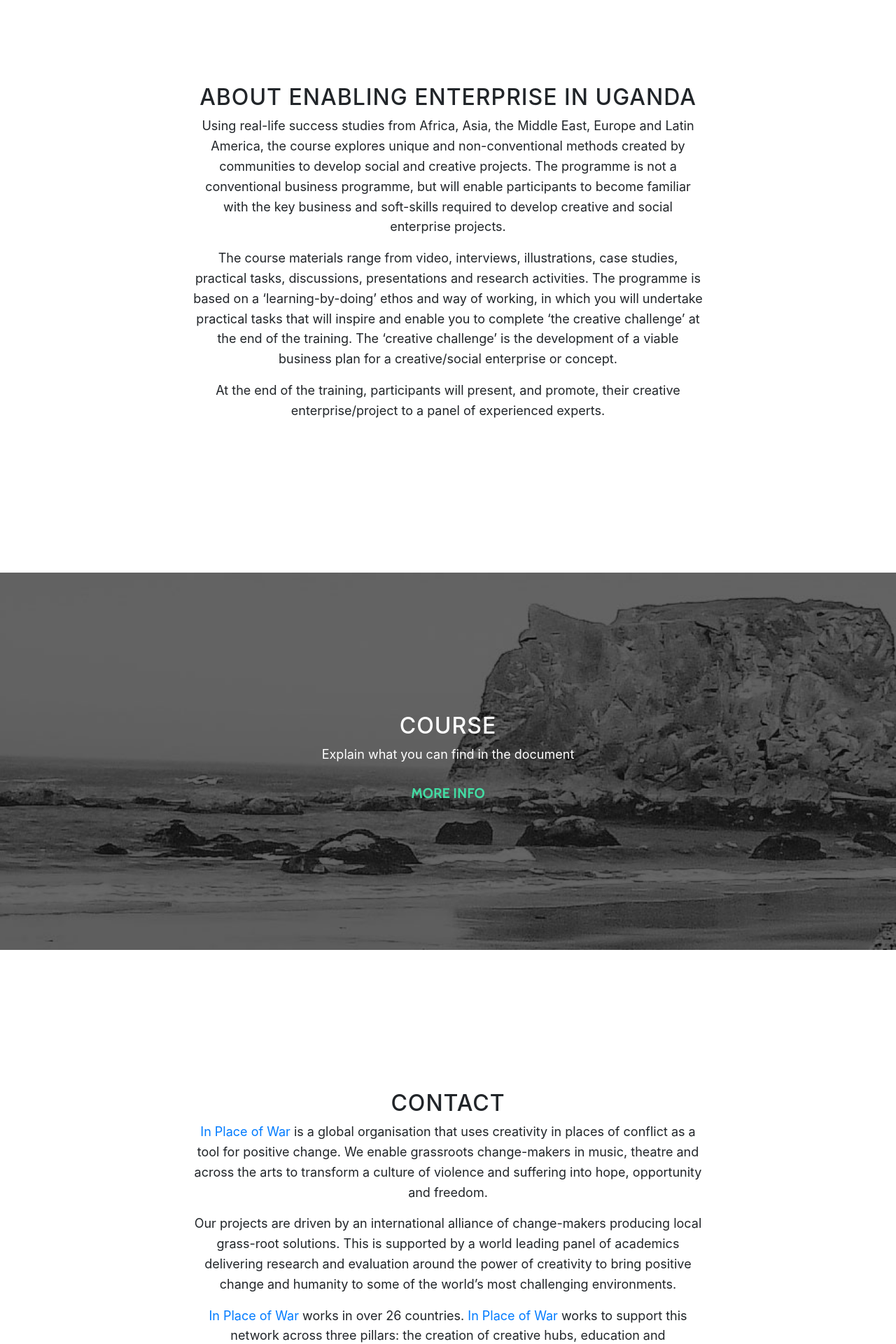
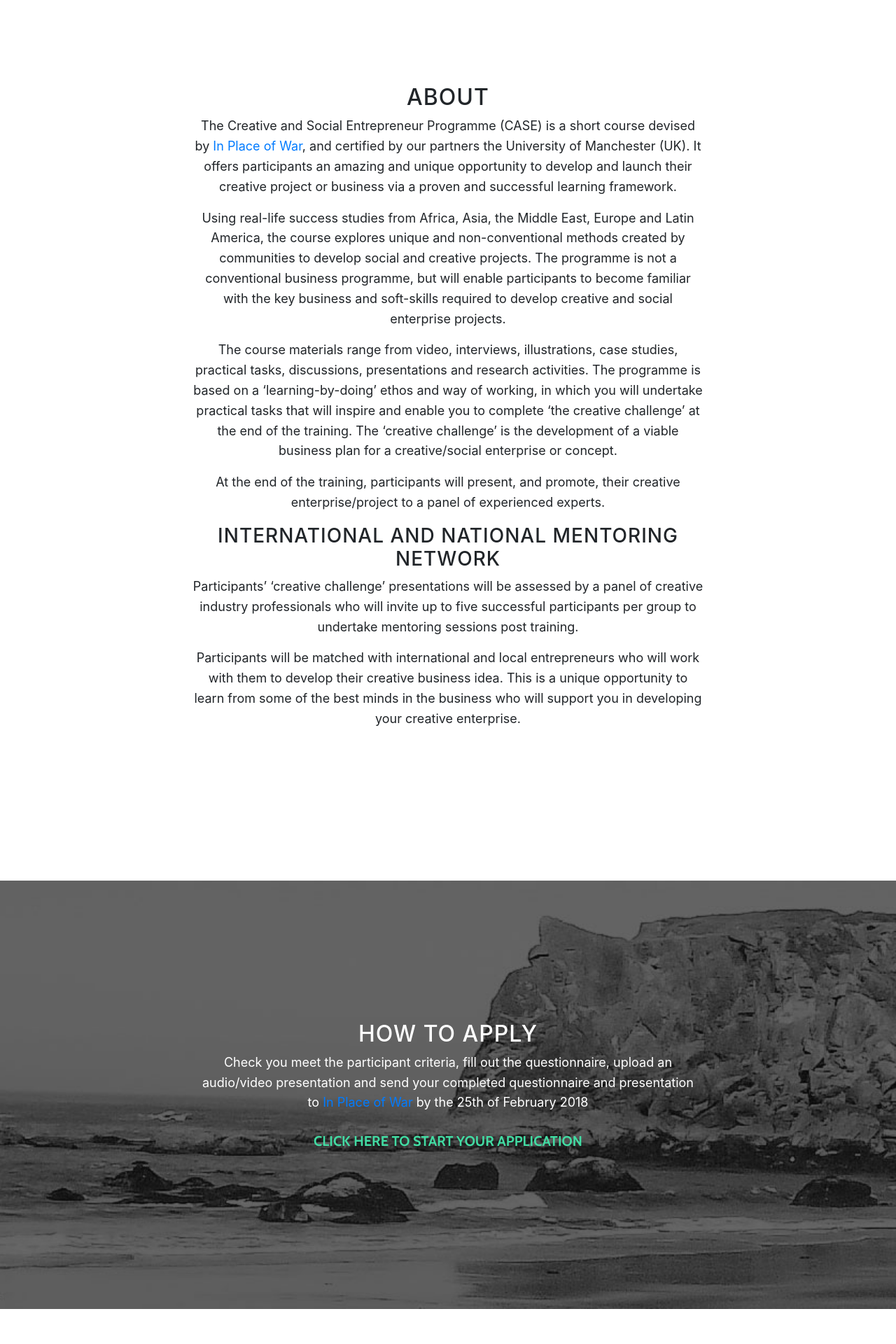
Before and after one commit to inplaceofwar/enabling-enterprise-in-uganda, a website with bundled scripts: page enabling-enterprise-in-uganda/index.html in a window 1280 px wide. Shown: the part 880-2800 px from the top of the page at 70% size. Built offline with nearby package versions, Linux system fonts and the light colour scheme.

Commit message:
Restructure the content

```diff
--- a/enabling-enterprise-in-uganda/index.html
+++ b/enabling-enterprise-in-uganda/index.html
@@ -28,7 +28,7 @@
     <!-- Navigation -->
     <nav class="navbar navbar-expand-lg navbar-light fixed-top" id="mainNav">
       <div class="container">
-        <!-- <a class="navbar-brand js-scroll-trigger" href="#page-top">Start Bootstrap</a> -->
+        <a class="navbar-brand js-scroll-trigger" href="#page-top">In Place of War</a>
         <button class="navbar-toggler navbar-toggler-right" type="button" data-toggle="collapse" data-target="#navbarResponsive" aria-controls="navbarResponsive" aria-expanded="false" aria-label="Toggle navigation">
           Menu
           <i class="fa fa-bars"></i>
@@ -39,7 +39,7 @@
               <a class="nav-link js-scroll-trigger" href="#about">About</a>
             </li>
             <li class="nav-item">
-              <a class="nav-link js-scroll-trigger" href="#download">Course</a>
+              <a class="nav-link js-scroll-trigger" href="#apply">How to apply</a>
             </li>
             <li class="nav-item">
               <a class="nav-link js-scroll-trigger" href="#contact">Contact</a>
@@ -56,7 +56,7 @@
           <div class="row">
             <div class="col-lg-8 mx-auto">
               <h1 class="brand-heading">Enabling Enterprise in Uganda</h1>
-              <p class="intro-text">The Creative and Social Entrepreneur Programme (CASE) is a short course devised by <a href="https://inplaceofwar.net/">In Place of War</a>, and certified by our partners the University of Manchester (UK). It offers participants an amazing and unique opportunity to develop and launch their creative project or business via a proven and successful learning framework.</p>
+<p class="intro-text">Call for applications- <a href="https://inplaceofwar.net/">In Place of War</a> is launching an innovative certified training programme and mentoring network to support the development of creative and social enterprise in Uganda.</p>
               <a href="#about" class="btn btn-circle js-scroll-trigger">
                 <i class="fa fa-angle-double-down animated"></i>
               </a>
@@ -66,30 +66,38 @@
       </div>
     </header>
 
+
     <!-- About Section -->
     <section id="about" class="content-section text-center">
       <div class="container">
         <div class="row">
           <div class="col-lg-8 mx-auto">
-            <h2>About Enabling Enterprise in Uganda</h2>
-            <p>Using real-life success studies from Africa, Asia, the Middle East, Europe and Latin America, the course explores unique and non-conventional methods created by communities to develop social and creative projects. The programme is not a conventional business programme, but will enable participants to become familiar with the key business and soft-skills required to develop creative and social enterprise projects. </p>
+            <h2>About</h2>
+            <p>The Creative and Social Entrepreneur Programme (CASE) is a short course devised by <a href="https://inplaceofwar.net/">In Place of War</a>, and certified by our partners the University of Manchester (UK). It offers participants an amazing and unique opportunity to develop and launch their creative project or business via a proven and successful learning framework.</p>
+            <p>Using real-life success studies from Africa, Asia, the Middle East, Europe and Latin America, the course explores unique and non-conventional methods created by communities to develop social and creative projects. The programme is not a conventional business programme, but will enable participants to become familiar with the key business and soft-skills required to develop creative and social enterprise projects.</p>
             <p>The course materials range from video, interviews, illustrations, case studies, practical tasks, discussions, presentations and research activities. The programme is based on a ‘learning-by-doing’ ethos and way of working, in which you will undertake practical tasks that will inspire and enable you to complete ‘the creative challenge’ at the end of the training. The ‘creative challenge’ is the development of a viable business plan for a creative/social enterprise or concept.</p>
             <p>At the end of the training, participants will present, and promote, their creative enterprise/project to a panel of experienced experts.</p>
+            <h3>International and national mentoring network</h3>
+            <p>Participants’ ‘creative challenge’ presentations will be assessed by a panel of creative industry professionals who will invite up to five successful participants per group to undertake mentoring sessions post training. </p>
+            <p>Participants will be matched with international and local entrepreneurs who will work with them to develop their creative business idea.  This is a unique opportunity to learn from some of the best minds in the business who will support you in developing your creative enterprise.</p>
           </div>
         </div>
       </div>
     </section>
 
     <!-- Download Section -->
-    <section id="download" class="download-section content-section text-center">
+    <section id="apply" class="download-section content-section text-center">
       <div class="container">
         <div class="col-lg-8 mx-auto">
-          <h2>Course</h2>
-          <p>Explain what you can find in the document</p>
-          <a href="enabling-enterprise-in-uganda.pdf" class="btn btn-default btn-lg">More info</a>
+          <h2>How to apply</h2>
+          <p>Check you meet the participant criteria, fill out the questionnaire, upload an audio/video presentation and send your completed questionnaire and presentation to <a href="https://inplaceofwar.net/">In Place of War</a> by the 25th of February 2018<p>
+
+          <a href="download/how-to-apply.pdf" class="btn btn-default btn-lg">Click here to start your application</a>
         </div>
       </div>
     </section>
+
+
 
     <!-- Contact Section -->
     <section id="contact" class="content-section text-center">
@@ -97,11 +105,7 @@
         <div class="row">
           <div class="col-lg-8 mx-auto">
             <h2>Contact</h2>
-              <p><a href="https://inplaceofwar.net/">In Place of War</a> is a global organisation that uses creativity in places of conflict as a tool for positive change. We enable grassroots change-makers in music, theatre and across the arts to transform a culture of violence and suffering into hope, opportunity and freedom. </p>
-
-              <p>Our projects are driven by an international alliance of change-makers producing local grass-root solutions. This is supported by a world leading panel of academics delivering research and evaluation around the power of creativity to bring positive change and humanity to some of the world’s most challenging environments.</p>
-
-              <p><a href="https://inplaceofwar.net/">In Place of War</a> works in over 26 countries. <a href="https://inplaceofwar.net/">In Place of War</a> works to support this network across three pillars: the creation of creative hubs, education and entrepreneurship and artistic collaboration.</p>
+            <p>If you have any questions about the programme or applicant process, please email <b>teresa at inplaceofwar dot net</b> / <b>daina at inplaceofwar dot net</b></p>
 
             <ul class="list-inline banner-social-buttons">
               <li class="list-inline-item">
--- a/enabling-enterprise-in-uganda/package.json
+++ b/enabling-enterprise-in-uganda/package.json
@@ -29,7 +29,8 @@
         "bootstrap": "4.0.0",
         "font-awesome": "4.7.0",
         "jquery": "3.3.1",
-        "jquery.easing": "^1.4.1"
+        "jquery.easing": "^1.4.1",
+        "popper.js": "^1.12.9"
     },
     "devDependencies": {
         "browser-sync": "2.23.6",
```
Also changed, not shown: 4 other files.
